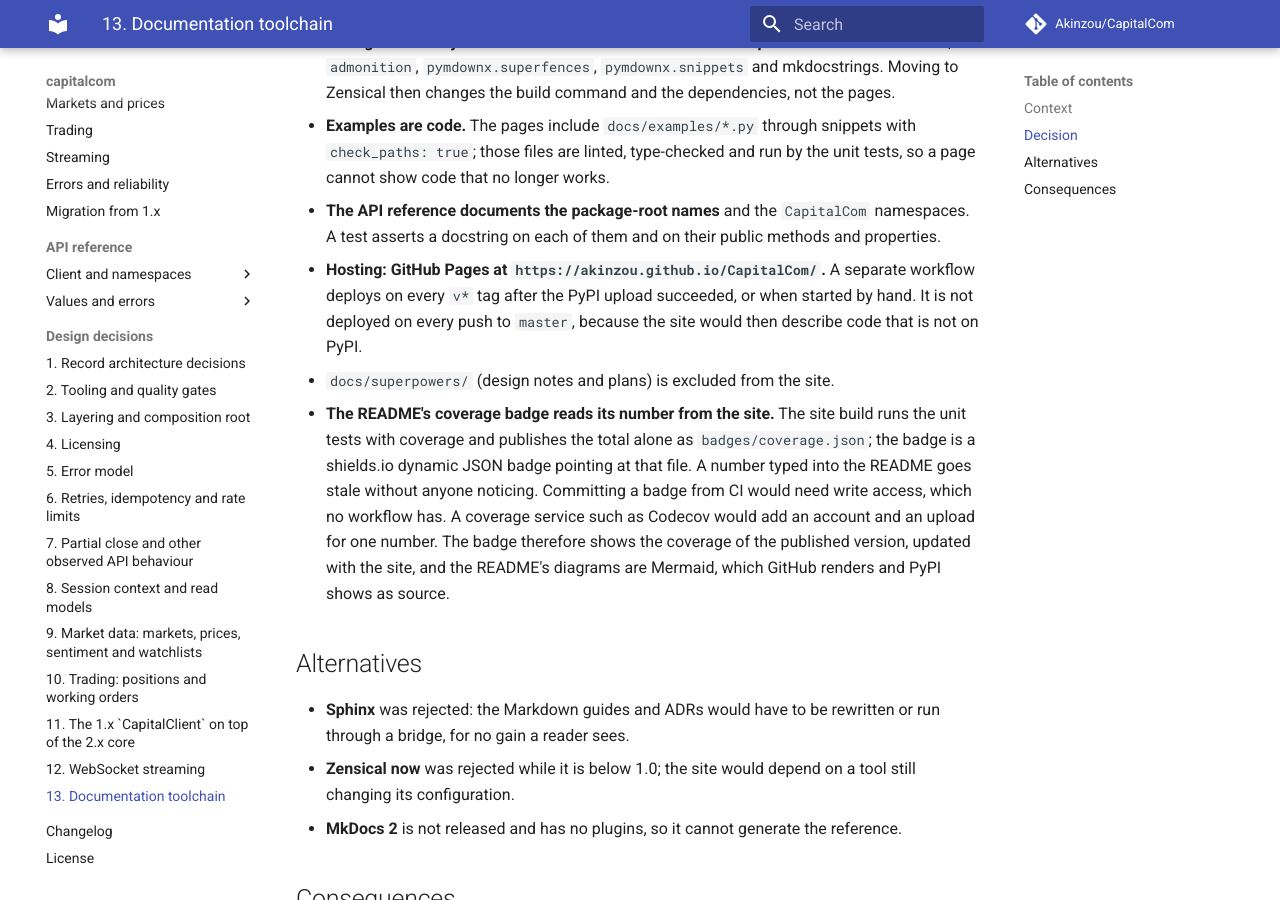
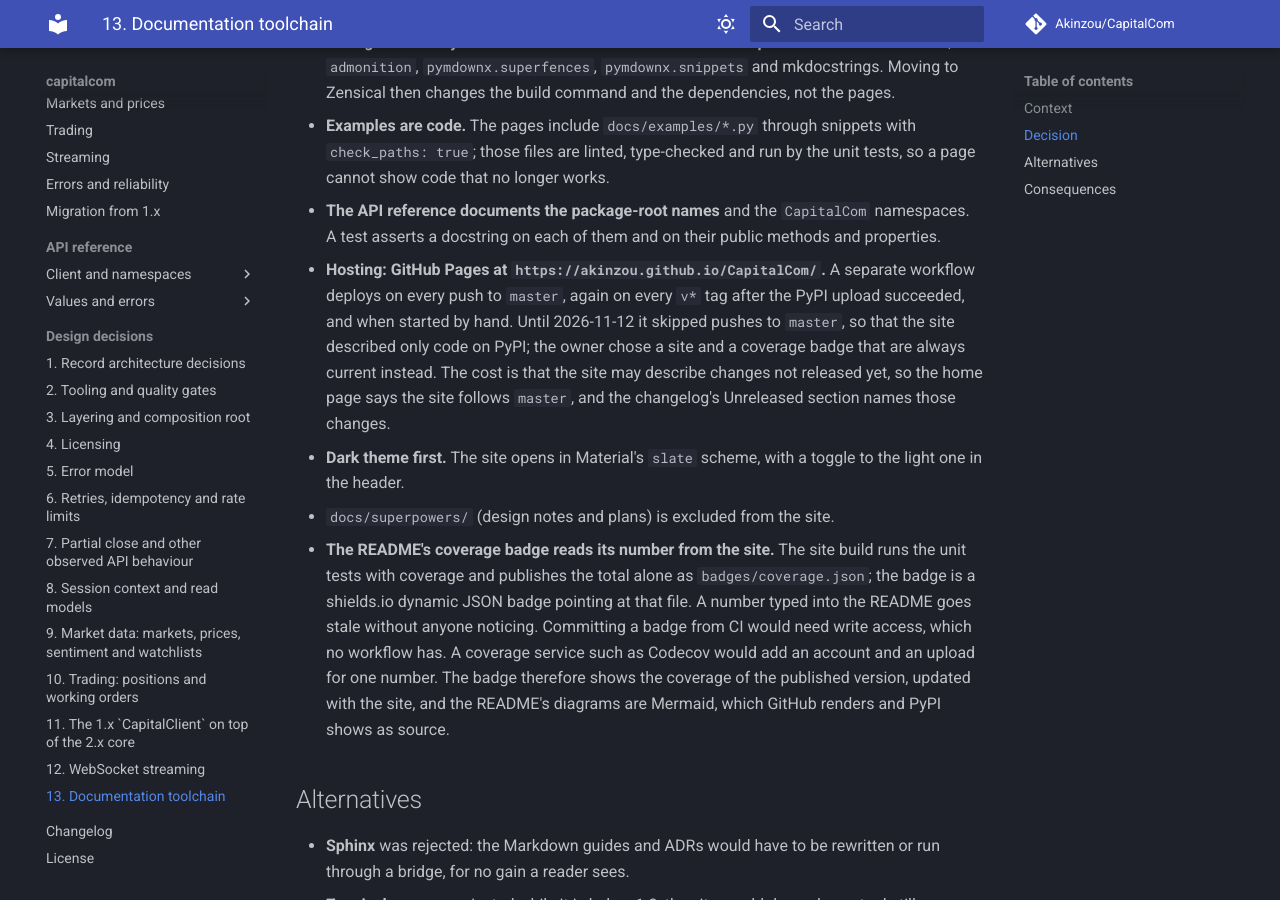
Before and after one commit to Akinzou/CapitalCom, an MkDocs documentation site: the page built from docs/adr/0013-documentation-toolchain.md, in a window 1280 px wide and 900 px high, scrolled down 824 px. Built offline with MkDocs 1.6.1 and Material for MkDocs 9.7.7, drawn with Linux system fonts in a browser that asks for light colours; comment, search, counter and statistics services are not loaded.

Commit message:
docs: site follows master, opens dark; docs badge
- pages.yml also runs on every push to master, so the documentation site and
  the README's coverage badge are always current. ADR 0013 records the
  change from release-only publishing and its cost: the site may describe
  changes not on PyPI yet, so its home page says it follows master and the
  changelog's Unreleased section names those changes.
- The site opens in Material's dark (slate) scheme, with a toggle to light.
- The README gets a docs badge, the status of the site build on master,
  linking the site.

tests/unit/docs/test_site.py checks the push trigger and the scheme order;
test_readme.py checks the docs badge.

```diff
--- a/docs/adr/0013-documentation-toolchain.md
+++ b/docs/adr/0013-documentation-toolchain.md
@@ -33,9 +33,14 @@ Markdown. The ecosystem around MkDocs, read on 2026-11-12:
 - **The API reference documents the package-root names** and the `CapitalCom` namespaces. A
   test asserts a docstring on each of them and on their public methods and properties.
 - **Hosting: GitHub Pages at `https://akinzou.github.io/CapitalCom/`.** A separate workflow
-  deploys on every `v*` tag after the PyPI upload succeeded, or when started by hand. It is
-  not deployed on every push to `master`, because the site would then describe code that is
-  not on PyPI.
+  deploys on every push to `master`, again on every `v*` tag after the PyPI upload succeeded,
+  and when started by hand. Until 2026-11-12 it skipped pushes to `master`, so that the site
+  described only code on PyPI; the owner chose a site and a coverage badge that are always
+  current instead. The cost is that the site may describe changes not released yet, so the
+  home page says the site follows `master`, and the changelog's Unreleased section names
+  those changes.
+- **Dark theme first.** The site opens in Material's `slate` scheme, with a toggle to the
+  light one in the header.
 - `docs/superpowers/` (design notes and plans) is excluded from the site.
 - **The README's coverage badge reads its number from the site.** The site build runs the
   unit tests with coverage and publishes the total alone as `badges/coverage.json`; the badge
--- a/mkdocs.yml
+++ b/mkdocs.yml
@@ -13,6 +13,21 @@ exclude_docs: |
 
 theme:
   name: material
+  # Dark first, because the first entry is what a reader sees until they pick the other one;
+  # the toggle in the header switches, and the choice is remembered.
+  palette:
+    - scheme: slate
+      primary: indigo
+      accent: indigo
+      toggle:
+        icon: material/weather-sunny
+        name: Switch to light mode
+    - scheme: default
+      primary: indigo
+      accent: indigo
+      toggle:
+        icon: material/weather-night
+        name: Switch to dark mode
   features:
     - content.code.copy
     - navigation.sections
```
Also changed, not shown: CHANGELOG.md (+4 -1 lines), README.md (+1 -1 lines), docs/index.md (+4 -0 lines), 3 other files.
